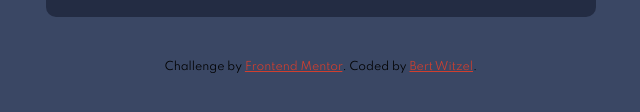
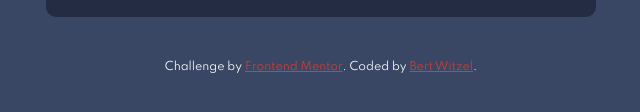
Before and after one commit to bertw82/calculator-app, a plain HTML site: page index.html in a window 1280 px wide. Shown: the part 646-758 px from the top of the page, without its empty margins (319-959 px from the left). Drawn offline with Linux system fonts and the light colour scheme.

Commit message:
change attribution text

```diff
--- a/scss/base/_base-styles.scss
+++ b/scss/base/_base-styles.scss
@@ -12,8 +12,9 @@
 }
 
 .attribution {
-   padding-top: 4em;
+    padding-top: 4em;
     font-size: 11px; text-align: center;
+    color: var(--header-text);
 }
 
 .attribution a {
```
Also changed, not shown: css/styles.css, 1 other file.
